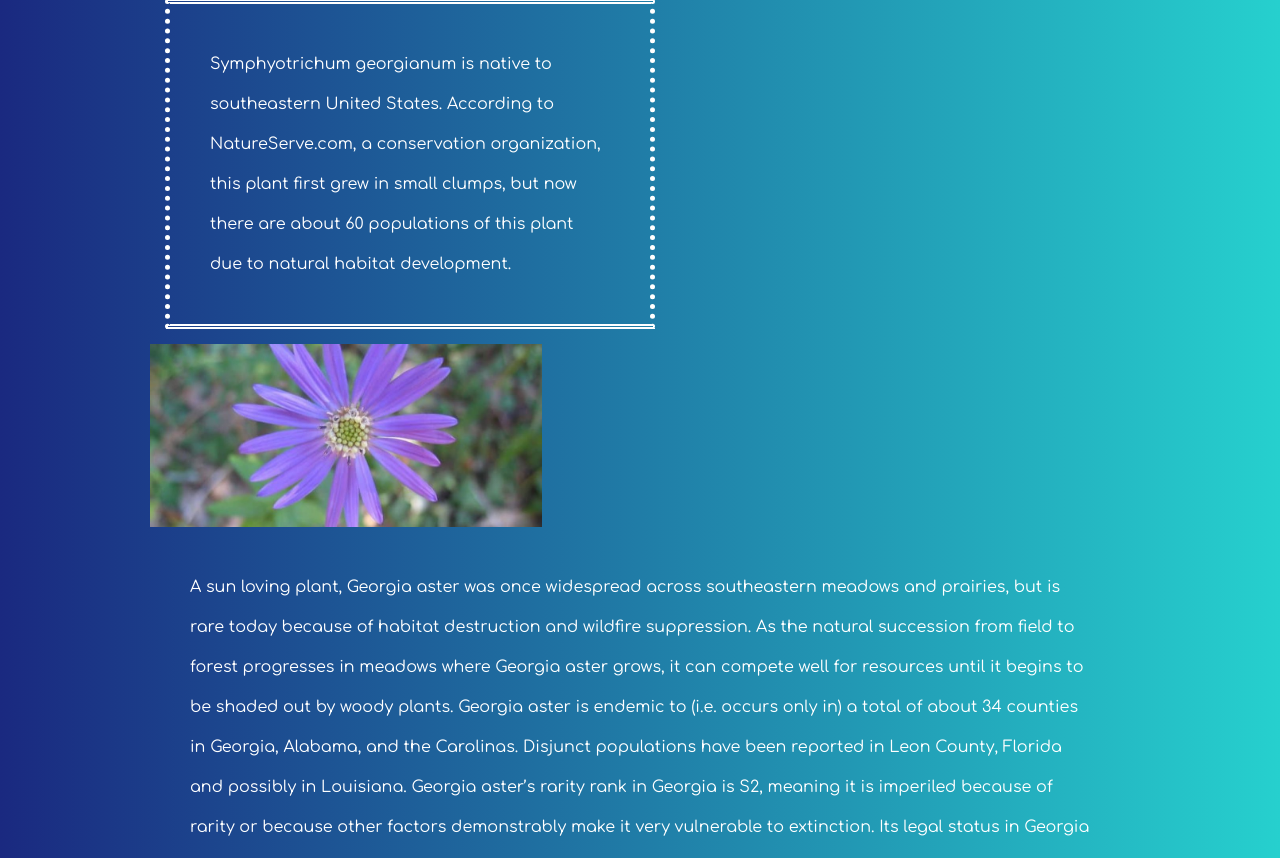
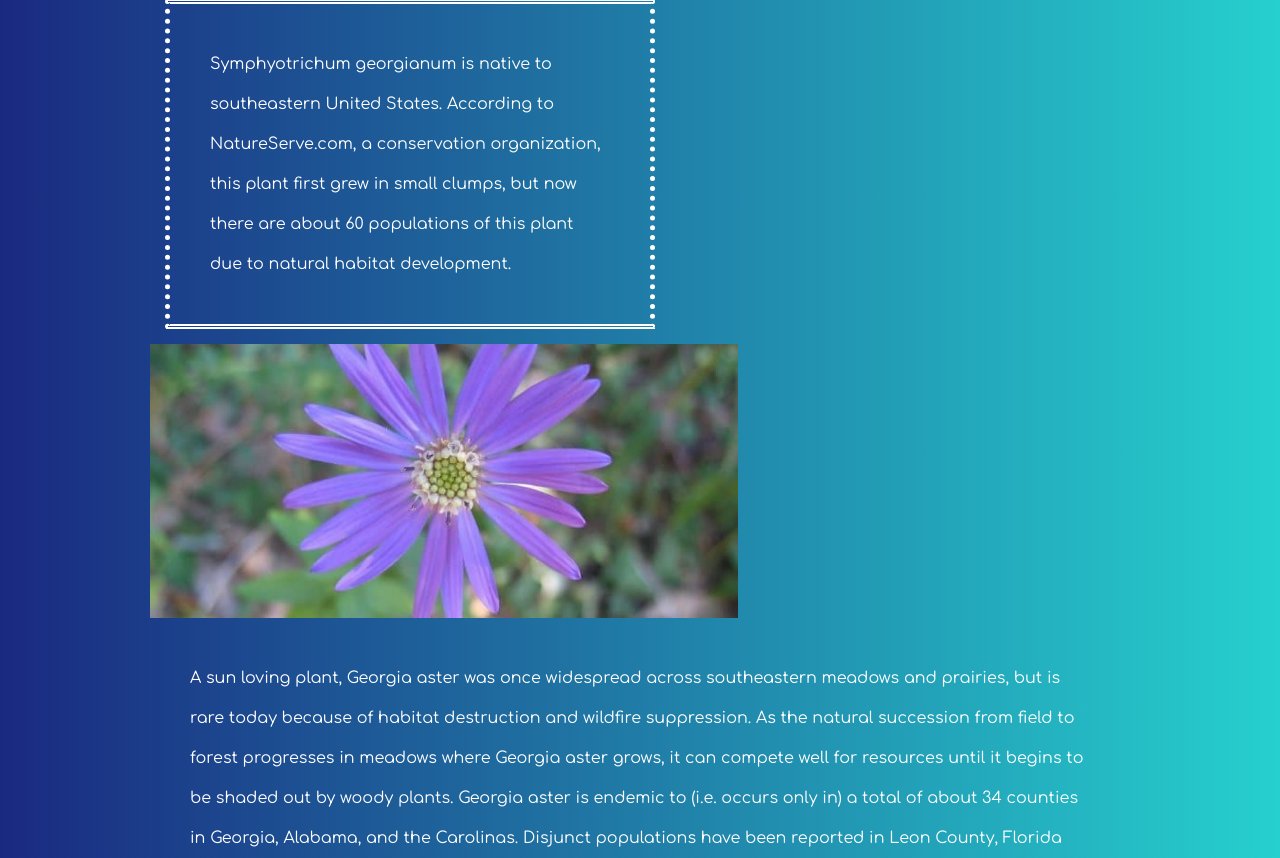
Before and after one commit to cmkishores/endangered_species, a Django app: page /blue/ in a window 1280 px wide. Shown: the part 311-1169 px from the top of the page. Run offline with Django 3.2, Linux system fonts and the light colour scheme; some web fonts are replaced.

Commit message:
Changed size of image

```diff
--- a/static/css/base.css
+++ b/static/css/base.css
@@ -102,8 +102,8 @@ body {
 		font-size:18px;
 				}
 	.orch{
-		height:40%;
-		width:40%;
+		height:60%;
+		width:60%;
 	}
   	#plantlist {
   		line-height: 40px;
```
